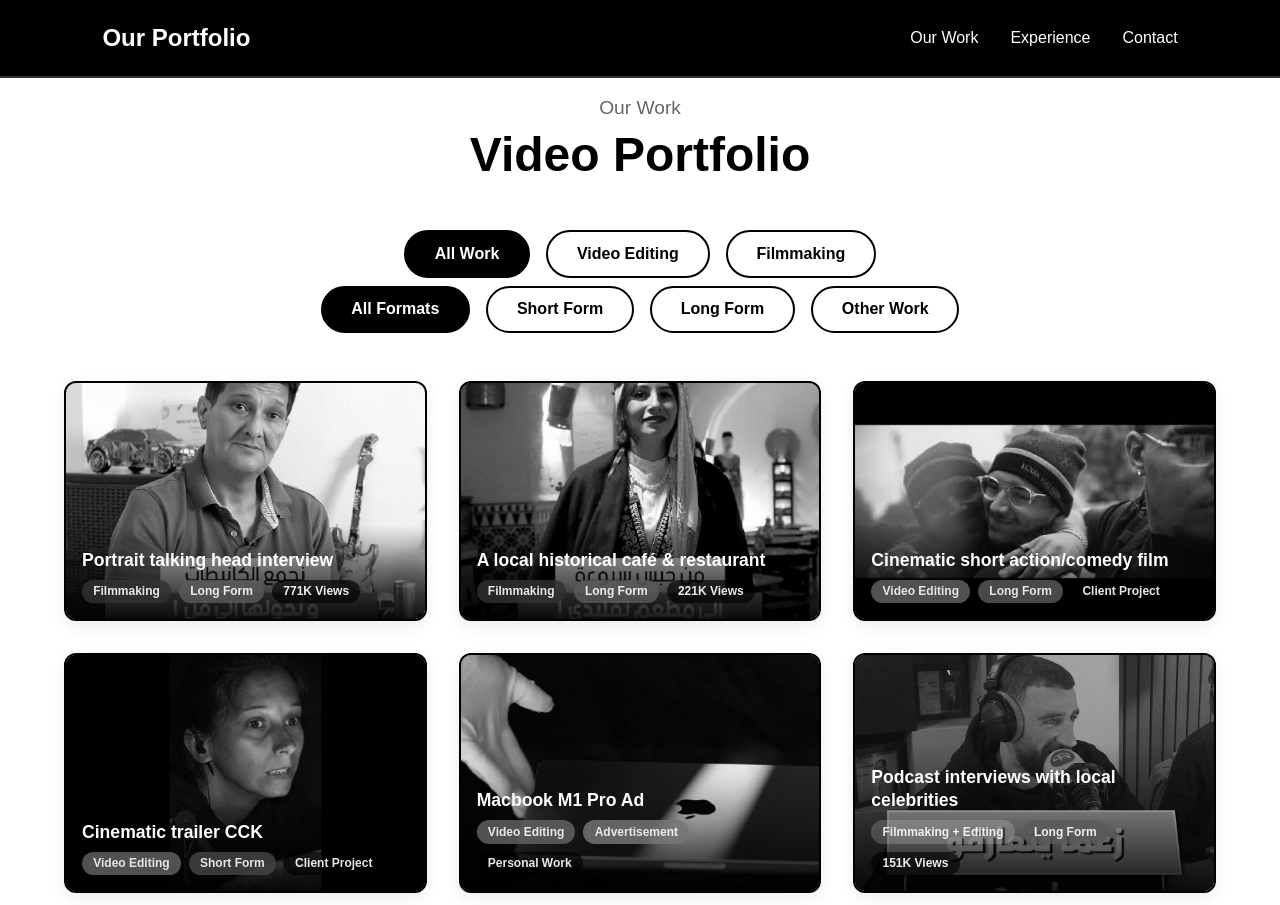
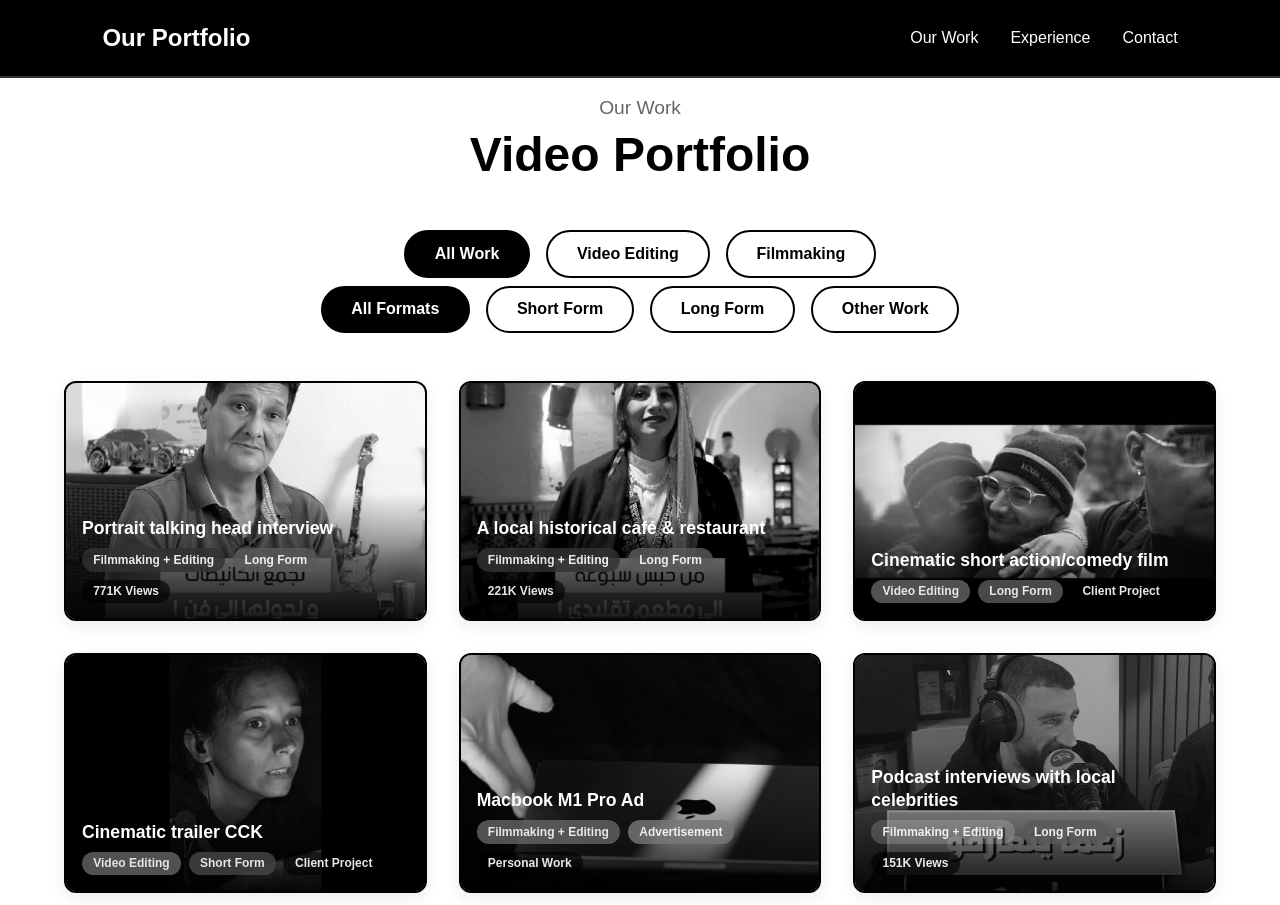
Before and after one commit to StinkyBiscuit23/Html-css-js-portofolio-2, a plain HTML site: page Index.html in a window 1280 px wide. Shown: the top 905 px of the page. Drawn offline with Linux system fonts and the light colour scheme.

Commit message:
Update Index.html

```diff
--- a/Index.html
+++ b/Index.html
@@ -49,7 +49,7 @@
             <div class="video-overlay">
               <div class="video-title">Portrait talking head interview</div>
               <div class="video-meta">
-                <span class="video-type">Filmmaking</span>
+                <span class="video-type">Filmmaking + Editing</span>
                 <span class="video-format">Long Form</span>
                 <span class="video-views">771K Views</span>
               </div>
@@ -67,7 +67,7 @@
             <div class="video-overlay">
               <div class="video-title">A local historical café & restaurant</div>
               <div class="video-meta">
-                <span class="video-type">Filmmaking</span>
+                <span class="video-type">Filmmaking + Editing</span>
                 <span class="video-format">Long Form</span>
                 <span class="video-views">221K Views</span>
               </div>
@@ -121,7 +121,7 @@
             <div class="video-overlay">
               <div class="video-title">Macbook M1 Pro Ad</div>
               <div class="video-meta">
-                <span class="video-type">Video Editing</span>
+                <span class="video-type">Filmmaking + Editing</span>
                 <span class="video-format">Advertisement</span>
                 <span class="video-views">Personal Work</span>
               </div>
```
